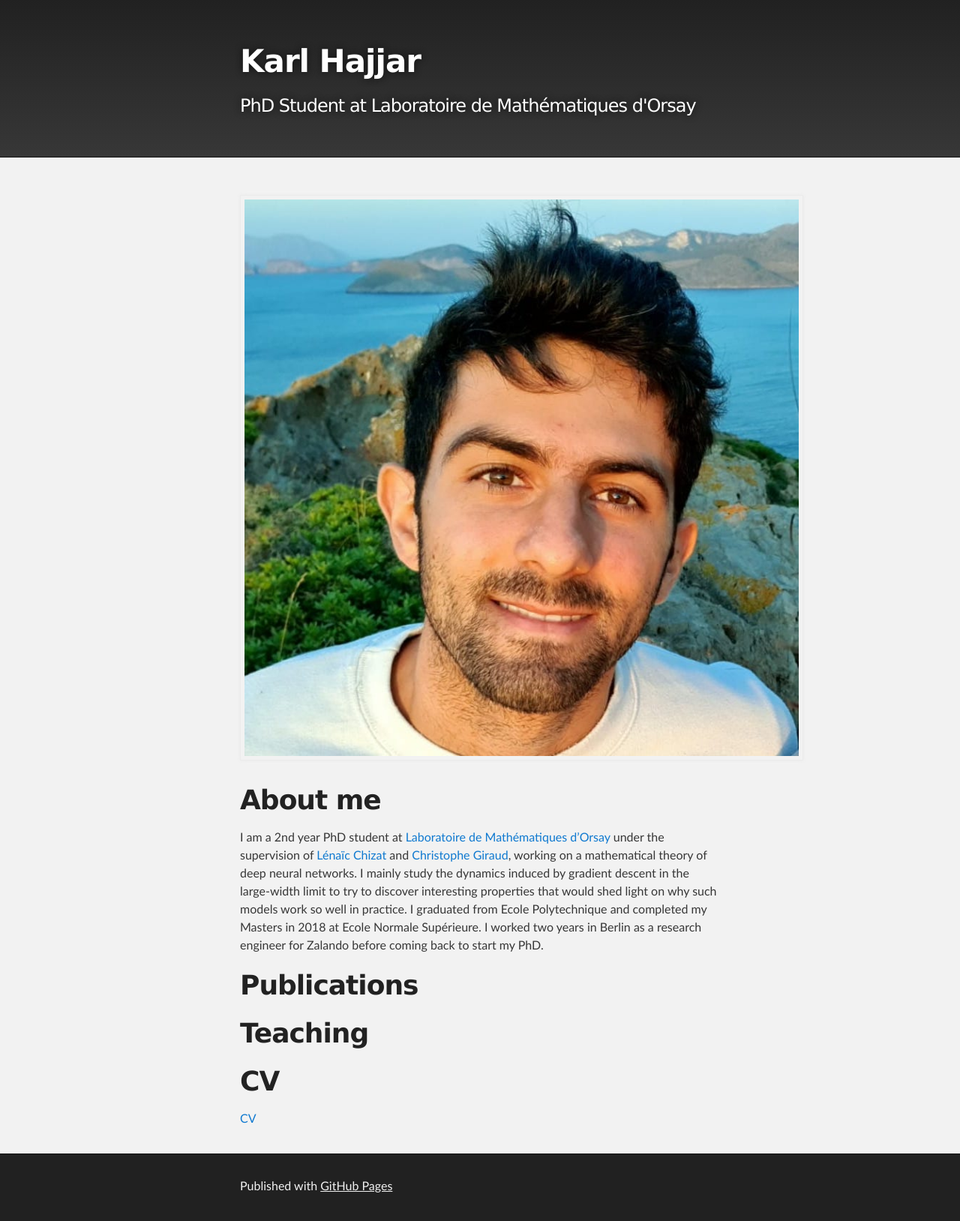
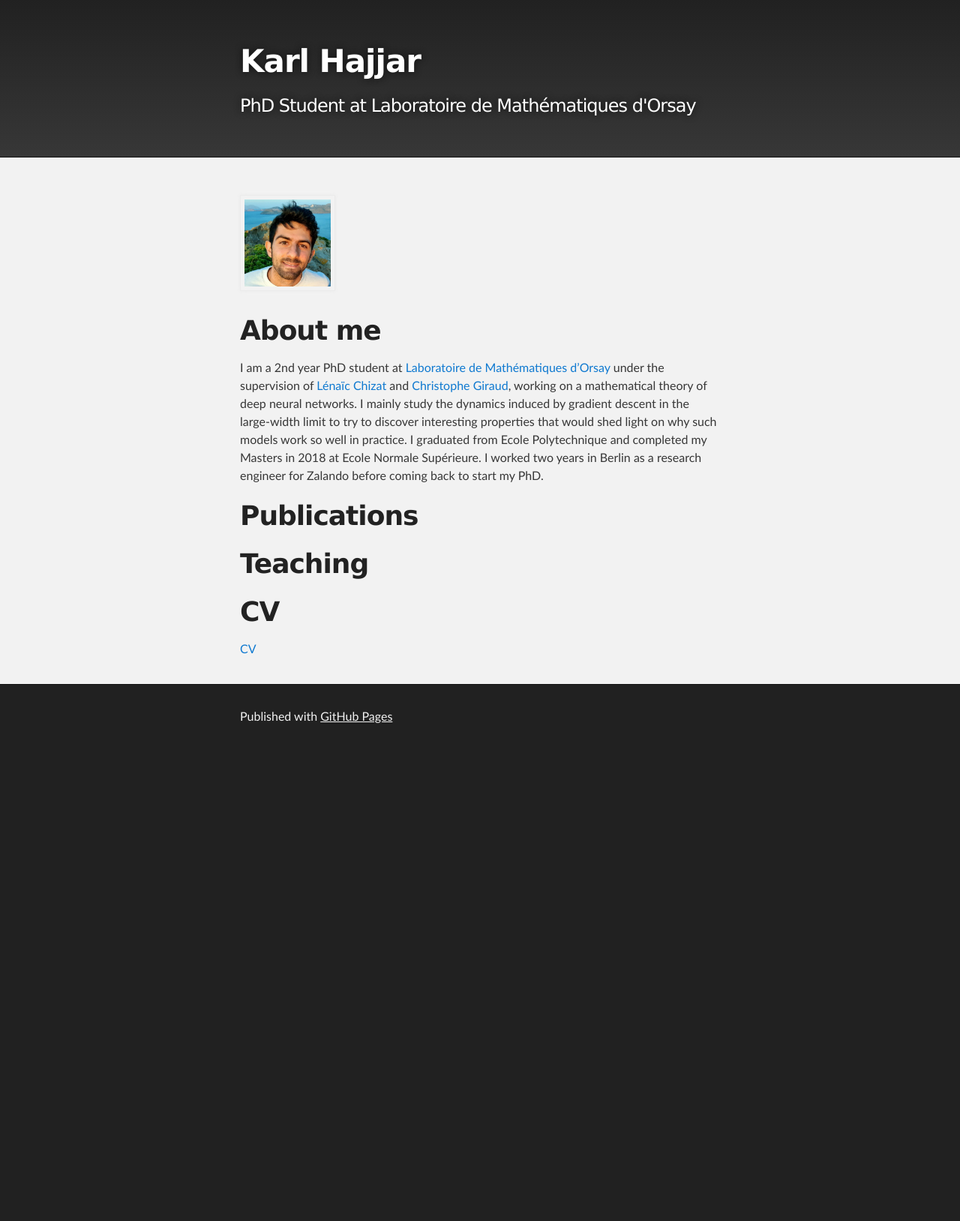
Before and after one commit to karl-hajjar/karl-hajjar.github.io, a Jekyll site: the page built from index.md, in a window 1280 px wide. Shown: the whole page at 75% size. Built offline with Jekyll 4.4.1, drawn with Linux system fonts in a browser that asks for light colours; our own code applies the rules of GitHub Pages for plain Markdown files; after the commit the page ends 1002 px from its top, so only the background shows below that.

Commit message:
Kept only max-width argument for resizing

```diff
--- a/_layouts/default.html
+++ b/_layouts/default.html
@@ -36,7 +36,7 @@
     <div id="main_content_wrap" class="outer">
       <section id="main_content" class="inner">
         <div class="hero">
-          <img class="feature-img" src="{{ '/data/nice_pic_2.png' | relative_url }}" style="max-height:20%" style="max-width:18%"/>
+          <img class="feature-img" src="{{ '/data/nice_pic_2.png' | relative_url }}" style="max-width:18%"/>
         </div>
         {{ content }}
       </section>
```
